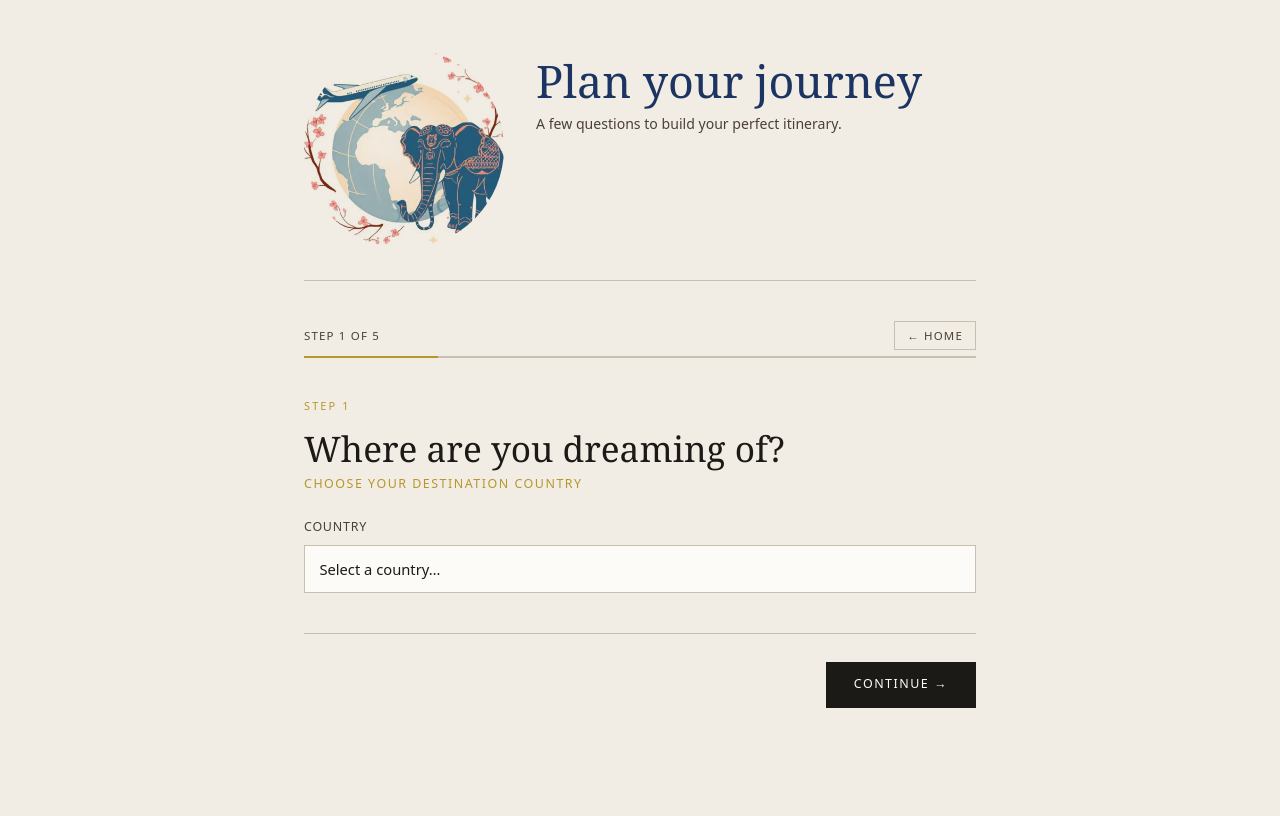
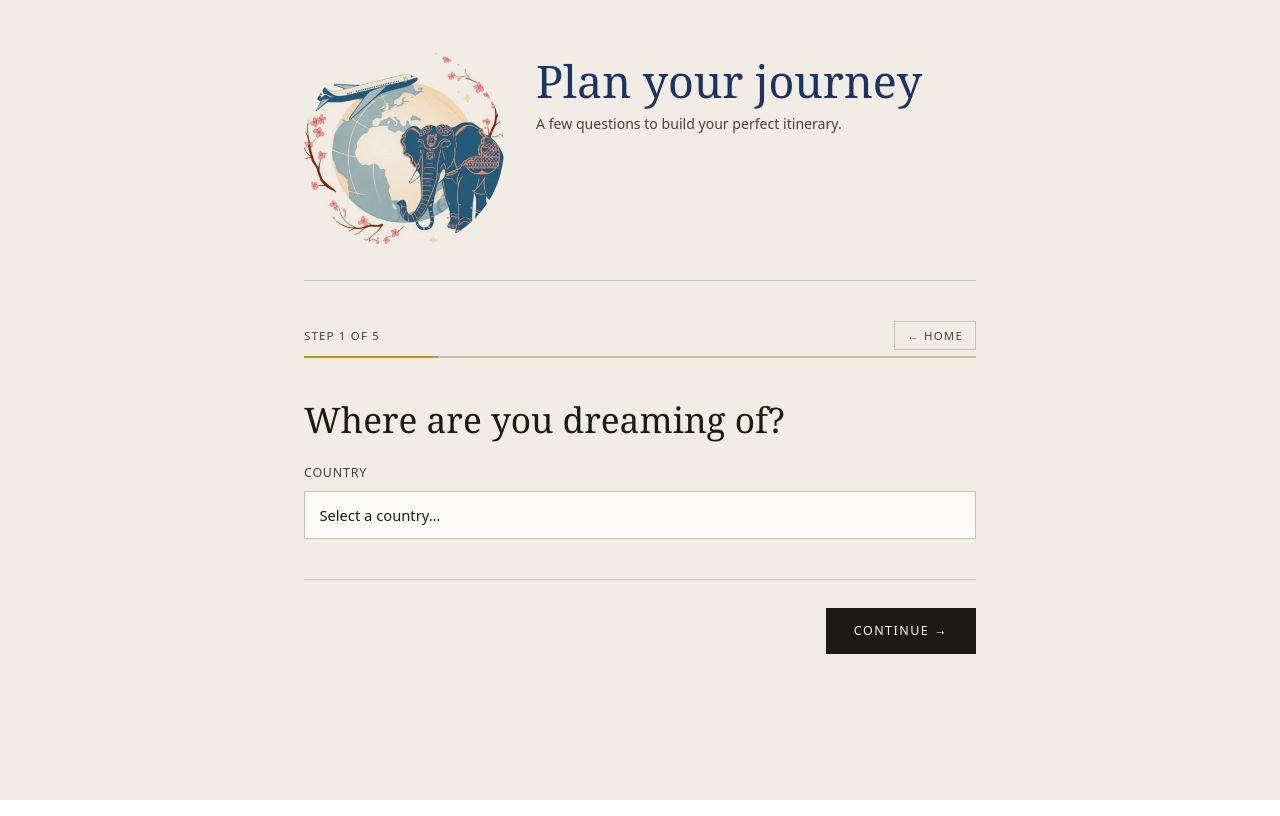
Before and after one commit to jameswhite1981/JenVoyage, a Next.js app: page / in a window 1280 px wide. Both pictures are taken after a click on the button "BEGIN PLANNING". Built offline with nearby package versions, Linux system fonts and the light colour scheme.

Commit message:
Remove Step 1 label and subheading text from destination screen

```diff
--- a/app/page.js
+++ b/app/page.js
@@ -574,9 +574,7 @@ export default function JenVoyagePage() {
         {/* STEP 1 — Destination */}
         {step===1 && (
           <div>
-            <div style={{ ...sans, fontSize:"0.68rem", letterSpacing:"0.2em", textTransform:"uppercase", color:COLORS.gold, marginBottom:"0.75rem" }}>Step 1</div>
-            <h3 style={{ fontSize:"clamp(1.5rem,3.5vw,2.2rem)", fontWeight:400, lineHeight:1.2, marginBottom:"0.4rem" }}>Where are you dreaming of?</h3>
-            <p style={{ ...sans, fontSize:"0.78rem", letterSpacing:"0.12em", textTransform:"uppercase", color:COLORS.gold, fontWeight:500, marginBottom:"1.5rem" }}>Choose your destination country</p>
+            <h3 style={{ fontSize:"clamp(1.5rem,3.5vw,2.2rem)", fontWeight:400, lineHeight:1.2, marginBottom:"1.5rem" }}>Where are you dreaming of?</h3>
 
             <div style={{ marginBottom:"2rem" }}>
               <label style={label}>Country</label>
```
